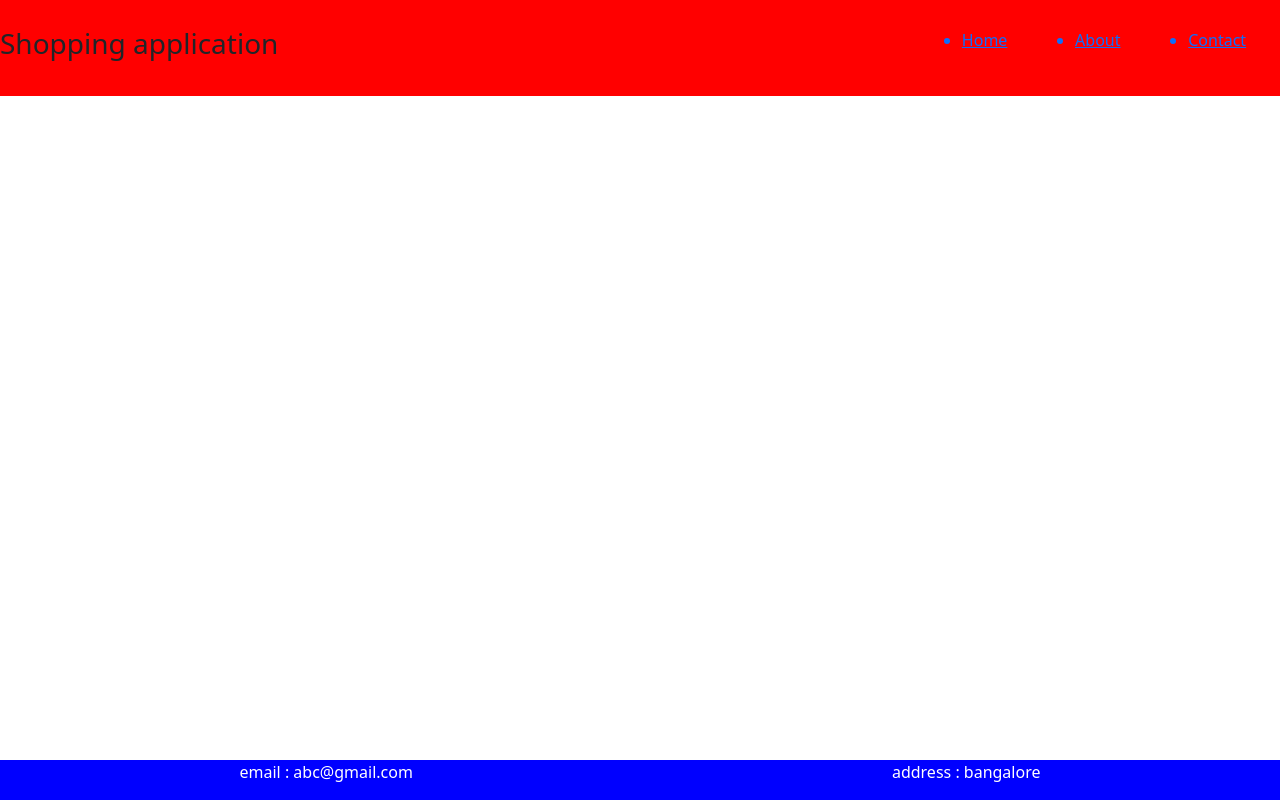
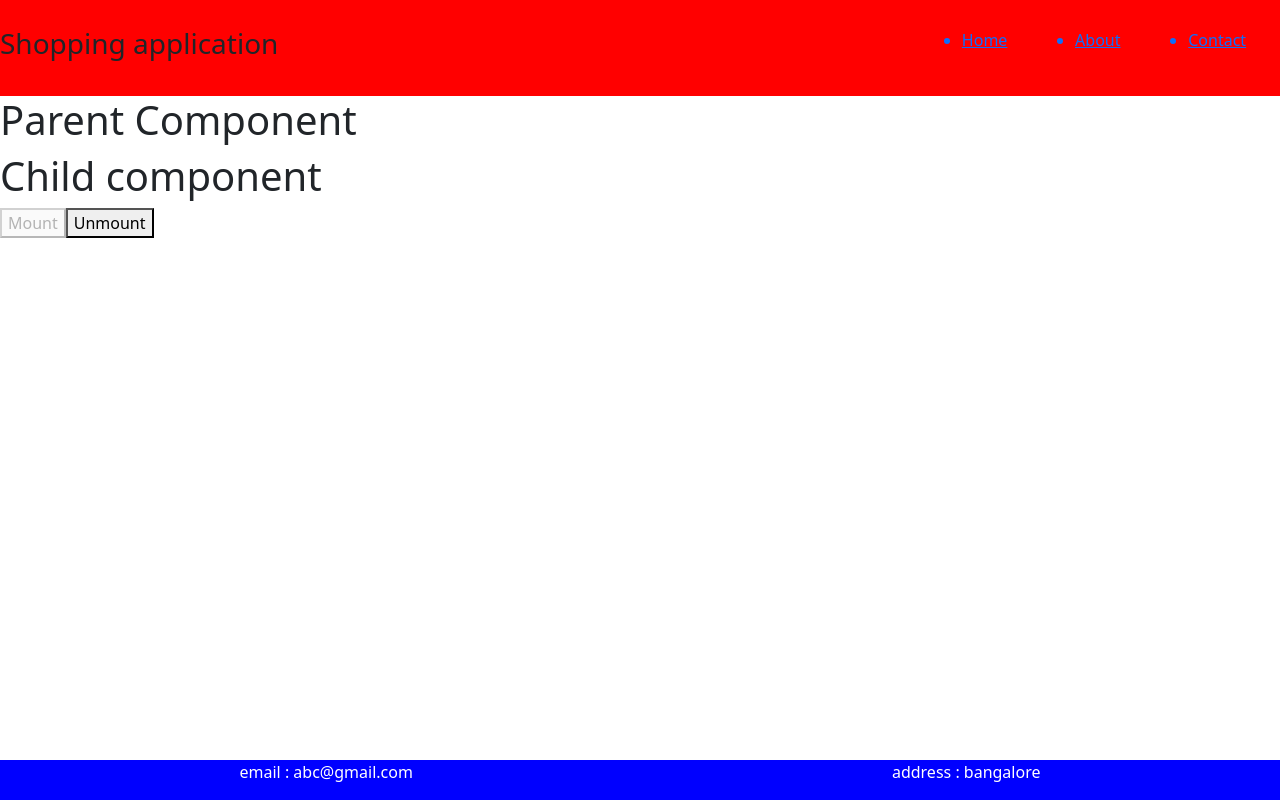
Before and after one commit to Monika-Abhijeet/jr-6-7-React, a React (Create React App) app: page /lifecycle in a window 1280 px wide. Built offline with nearby package versions, Linux system fonts and the light colour scheme.

Commit message:
lifecycle methods

```diff
--- a/src/App.js
+++ b/src/App.js
@@ -7,6 +7,7 @@ import Contact from "./components/contact/contact";
 import EmployeeDetails from "./components/emp-details/emp-details";
 import MaterialUI from "./components/material-ui/material-ui";
 import ParentHook from "./components/hooks/parent";
+import ParentLifecycle from "./components/lifecycle-methods/parent-lifecycle";
 
 function App() {
   return (
@@ -24,6 +25,7 @@ function App() {
             <Route path="/emp-details/:id" element={<EmployeeDetails />} />
             <Route path="/ui" element={<MaterialUI />} />
             <Route path="/hooks" element={<ParentHook />} />
+            <Route path="/lifecycle" element={<ParentLifecycle />} />
           </Routes>
         </div>
       </BrowserRouter>
--- /dev/null
+++ b/src/components/lifecycle-methods/child-lifecycle.js
@@ -0,0 +1,29 @@
+import { Component } from "react";
+
+class ChildLifecycle extends Component {
+  constructor() {
+    super();
+    console.log("Child constructor");
+    console.log("******************************");
+  }
+  componentDidMount() {
+    console.log("Child component did mount");
+    console.log("******************************");
+  }
+  componentWillUnmount() {
+    console.log("child component unmounted");
+    console.log("******************************");
+  }
+  render() {
+    console.log("child render");
+    console.log("******************************");
+
+    return (
+      <div>
+        <h1>Child component</h1>
+      </div>
+    );
+  }
+}
+
+export default ChildLifecycle;
--- /dev/null
+++ b/src/components/lifecycle-methods/parent-lifecycle.js
@@ -0,0 +1,42 @@
+import { Component } from "react";
+import ChildLifecycle from "./child-lifecycle";
+
+class ParentLifecycle extends Component {
+  constructor() {
+    console.log("Parent constructor");
+    console.log("******************************");
+
+    super();
+    this.state = {
+      mount: true,
+    };
+  }
+  componentDidMount() {
+    console.log("Parent component did mount");
+    console.log("******************************");
+  }
+  render() {
+    console.log("parent render ");
+    console.log("******************************");
+    return (
+      <div>
+        <h1>Parent Component</h1>
+        {this.state.mount ? <ChildLifecycle /> : null}
+        <button
+          onClick={() => this.setState({ mount: true })}
+          disabled={this.state.mount}
+        >
+          Mount
+        </button>
+        <button
+          onClick={() => this.setState({ mount: false })}
+          disabled={!this.state.mount}
+        >
+          Unmount
+        </button>
+      </div>
+    );
+  }
+}
+
+export default ParentLifecycle;
```
